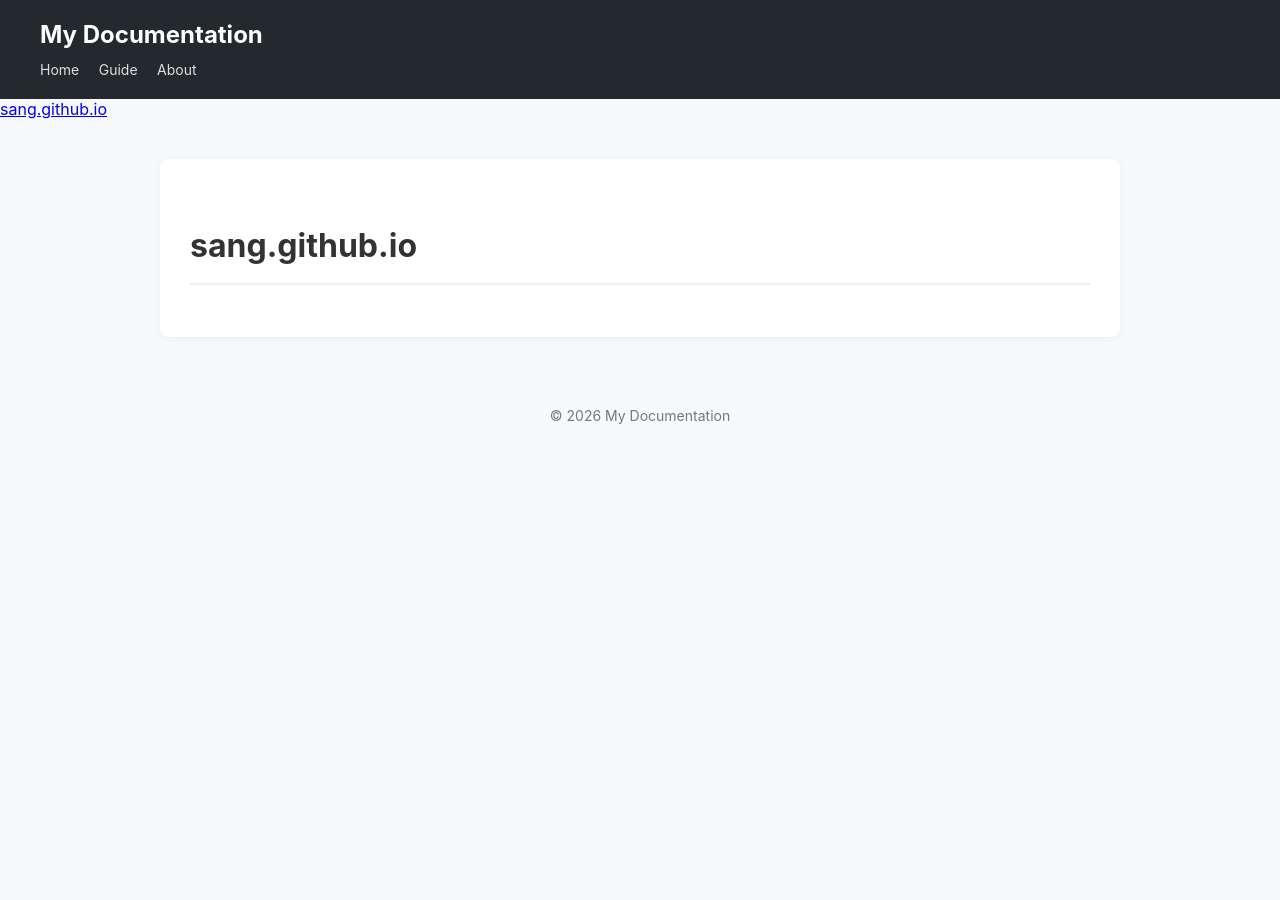
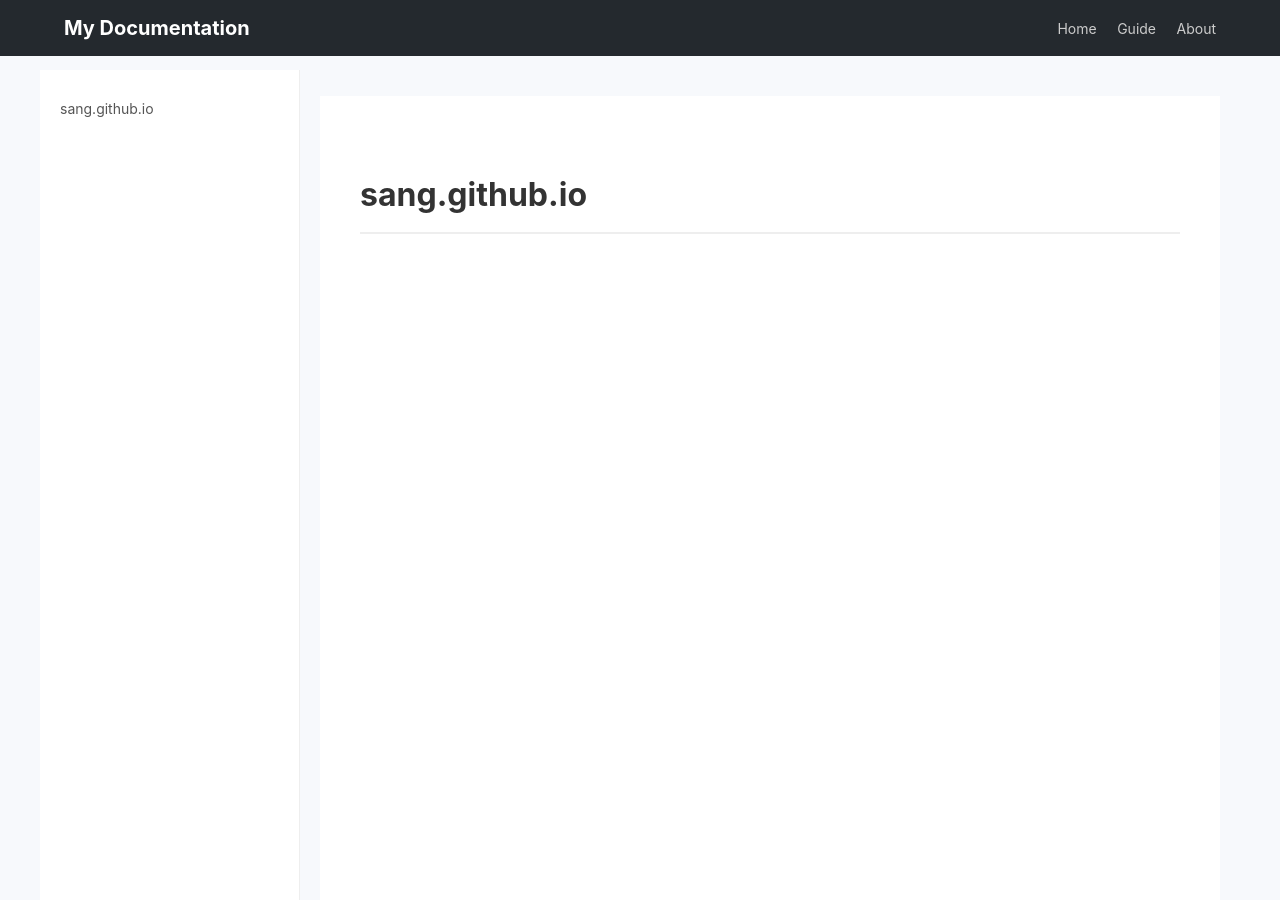
Before and after one commit to hothisang/sang.github.io, a Jekyll site: the page built from README.md, in a window 1280 px wide and 900 px high. Built offline with Jekyll 4.4.1, drawn with Linux system fonts in a browser that asks for light colours; our own code applies the rules of GitHub Pages for plain Markdown files.

Commit message:
Update default.html

```diff
--- a/_layouts/default.html
+++ b/_layouts/default.html
@@ -6,116 +6,212 @@
 <link rel="stylesheet" href="{{ '/assets/css/style.css' | relative_url }}">
 
 <style>
-body{
-  margin:0;
-  font-family: -apple-system, BlinkMacSystemFont, "Segoe UI", Roboto, sans-serif;
-  background:#f7f9fc;
-  color:#333;
+
+/* ===== RESET ===== */
+* {
+  box-sizing: border-box;
 }
 
-/* HEADER */
-header{
-  background:#24292e;
-  color:white;
-  padding:20px 40px;
+html {
+  scroll-behavior: smooth;
 }
 
-header h1{
-  margin:0;
-  font-size:24px;
+body {
+  margin: 0;
+  font-family: -apple-system, BlinkMacSystemFont, "Segoe UI", Roboto, sans-serif;
+  background: #f7f9fc;
+  color: #333;
 }
 
-nav{
-  margin-top:10px;
+/* ===== HEADER ===== */
+.header {
+  background: #24292e;
+  color: white;
+  position: sticky;
+  top: 0;
+  z-index: 1000;
 }
 
-nav a{
-  color:#ddd;
-  margin-right:15px;
-  text-decoration:none;
-  font-size:14px;
+.header-inner {
+  max-width: 1200px;
+  margin: auto;
+  padding: 16px 24px;
+  display: flex;
+  justify-content: space-between;
+  align-items: center;
 }
 
-nav a:hover{
-  color:white;
+.header h1 {
+  font-size: 20px;
+  margin: 0;
 }
 
-/* MAIN CONTENT */
-
-main{
-  max-width:900px;
-  margin:40px auto;
-  padding:30px;
-  background:white;
-  border-radius:8px;
-  box-shadow:0 2px 10px rgba(0,0,0,0.05);
+nav a {
+  color: #ccc;
+  margin-left: 16px;
+  text-decoration: none;
+  font-size: 14px;
 }
 
-/* MARKDOWN STYLE */
-
-main h1, main h2, main h3{
-  margin-top:30px;
+nav a:hover {
+  color: white;
 }
 
-main p{
-  line-height:1.7;
+/* ===== LAYOUT ===== */
+.layout {
+  display: flex;
+  max-width: 1200px;
+  margin: 0 auto;
 }
 
-main code{
-  background:#f1f3f5;
-  padding:3px 6px;
-  border-radius:4px;
+/* ===== SIDEBAR ===== */
+#sidebar {
+  width: 260px;
+  padding: 30px 20px;
+  position: sticky;
+  top: 70px;
+  height: calc(100vh - 70px);
+  overflow-y: auto;
+  border-right: 1px solid #eee;
+  background: #fff;
 }
 
-main pre{
-  background:#282c34;
-  color:#eee;
-  padding:15px;
-  border-radius:6px;
-  overflow-x:auto;
+/* TOC */
+#sidebar a {
+  display: block;
+  color: #555;
+  text-decoration: none;
+  font-size: 14px;
+  margin-bottom: 8px;
+  transition: all 0.2s;
 }
 
-/* FOOTER */
+#sidebar a:hover {
+  color: #000;
+}
 
-footer{
-  text-align:center;
-  padding:30px;
-  color:#777;
-  font-size:14px;
+#sidebar a.active {
+  color: #0969da;
+  font-weight: 600;
 }
+
+/* indent */
+.toc-h2 {
+  margin-left: 10px;
+}
+
+.toc-h3 {
+  margin-left: 20px;
+  font-size: 13px;
+  color: #777;
+}
+
+/* ===== MAIN ===== */
+main {
+  flex: 1;
+  padding: 40px;
+  background: white;
+  min-height: 100vh;
+}
+
+/* CONTENT */
+main h1, main h2, main h3 {
+  margin-top: 32px;
+}
+
+main p {
+  line-height: 1.7;
+}
+
+main code {
+  background: #f1f3f5;
+  padding: 3px 6px;
+  border-radius: 4px;
+}
+
+main pre {
+  background: #282c34;
+  color: #eee;
+  padding: 16px;
+  border-radius: 6px;
+  overflow-x: auto;
+}
+
+/* ===== FOOTER ===== */
+footer {
+  text-align: center;
+  padding: 30px;
+  color: #777;
+  font-size: 14px;
+}
+
+/* ===== RESPONSIVE ===== */
+@media (max-width: 900px) {
+  .layout {
+    flex-direction: column;
+  }
+
+  #sidebar {
+    position: relative;
+    width: 100%;
+    height: auto;
+    border-right: none;
+    border-bottom: 1px solid #eee;
+  }
+
+  main {
+    padding: 20px;
+  }
+}
+
 </style>
-
 </head>
 
 <body>
 
-<header>
+<!-- HEADER -->
+<header class="header">
+  <div class="header-inner">
     <h1>{{ site.title }}</h1>
 
     <nav>
-    <a href="/">Home</a>
-    <a href="/guide">Guide</a>
-    <a href="/about">About</a>
+      <a href="{{ '/' | relative_url }}">Home</a>
+      <a href="{{ '/guide' | relative_url }}">Guide</a>
+      <a href="{{ '/about' | relative_url }}">About</a>
     </nav>
+  </div>
 </header>
 
+<!-- LAYOUT -->
+<div class="layout">
+
+  <!-- SIDEBAR -->
   <aside id="sidebar"></aside>
+
+  <!-- CONTENT -->
   <main class="markdown-body">
     {{ content }}
   </main>
 
+</div>
+
+<!-- FOOTER -->
 <footer>
   © {{ site.time | date: "%Y" }} {{ site.title }}
 </footer>
+
+<!-- SCRIPT: TOC + ACTIVE SCROLL -->
 <script>
-  document.addEventListener("DOMContentLoaded", function(){
+document.addEventListener("DOMContentLoaded", function () {
 
   const sidebar = document.getElementById("sidebar");
   const headings = document.querySelectorAll(".markdown-body h1, .markdown-body h2, .markdown-body h3");
 
+  const links = [];
+
   headings.forEach((heading, index) => {
 
-      if(!heading.id){
+    if (!heading.id) {
       heading.id = "heading-" + index;
     }
 
```
Also changed, not shown: other parts of _layouts/default.html (+23 -2 lines). Lines whose indentation alone changed are shown as unchanged.
